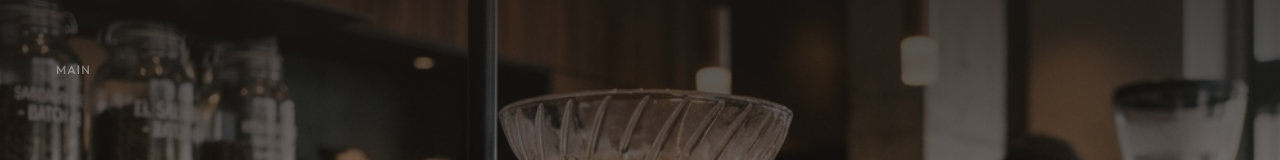
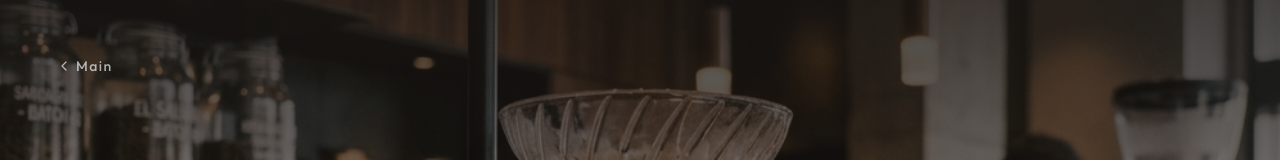
Before and after one commit to dripnotes/dripnote-frontend, a Next.js app in the folder apps/web/: page /login in a window 1280 px wide. Shown: the top 160 px of the page. Built offline with nearby package versions, Linux system fonts and the light colour scheme; a web font is replaced by a local one.

Commit message:
fix: 로그인 복귀 링크 UX 개선 (ChevronLeft 아이콘, 가독성 향상, 딜레이 단축)

```diff
--- a/apps/web/components/login/LoginHeader.tsx
+++ b/apps/web/components/login/LoginHeader.tsx
@@ -1,30 +1,32 @@
 'use client';
 
 import { motion } from 'framer-motion';
+import { ChevronLeft } from 'lucide-react';
 import Link from 'next/link';
 import React from 'react';
 
 /**
  * LoginHeader - 브랜드 로고, 슬로건, 메인 페이지 복귀 링크
- * - Back Link: 텍스트 전용 ("main"), 아이콘·버튼 없음 (스펙 #2, #3)
+ * - Back Link: ChevronLeft 아이콘 + "Main" 텍스트, 미니멀 스타일
  * - Logo: Playfair Display (Dripnote)
  * - Headline: "시작하기" (Outfit, Light, Uppercase)
  */
 const LoginHeader = () => {
   return (
     <>
-      {/* 좌측 상단: 메인 복귀 링크 - 텍스트 전용, 아이콘/버튼 없음 */}
+      {/* 좌측 상단: 메인 복귀 링크 */}
       <motion.div
         initial={{ opacity: 0, x: -20 }}
         animate={{ opacity: 1, x: 0 }}
-        transition={{ delay: 1.2, duration: 0.6, ease: 'easeOut' }}
+        transition={{ delay: 0.2, duration: 0.4, ease: 'easeOut' }}
         className="fixed top-6 left-6 z-50 lg:top-14 lg:left-14"
       >
         <Link
           href="/"
-          className="font-outfit text-xs font-medium tracking-widest text-white/40 uppercase transition-colors hover:text-white/80"
+          className="font-outfit flex items-center gap-1 text-sm font-medium tracking-widest text-white/65 transition-colors hover:text-white/90"
         >
-          main
+          <ChevronLeft className="h-4 w-4" />
+          Main
         </Link>
       </motion.div>
 
```
Also changed, not shown: 2 other files (tests, documents, lock files or other folders).
